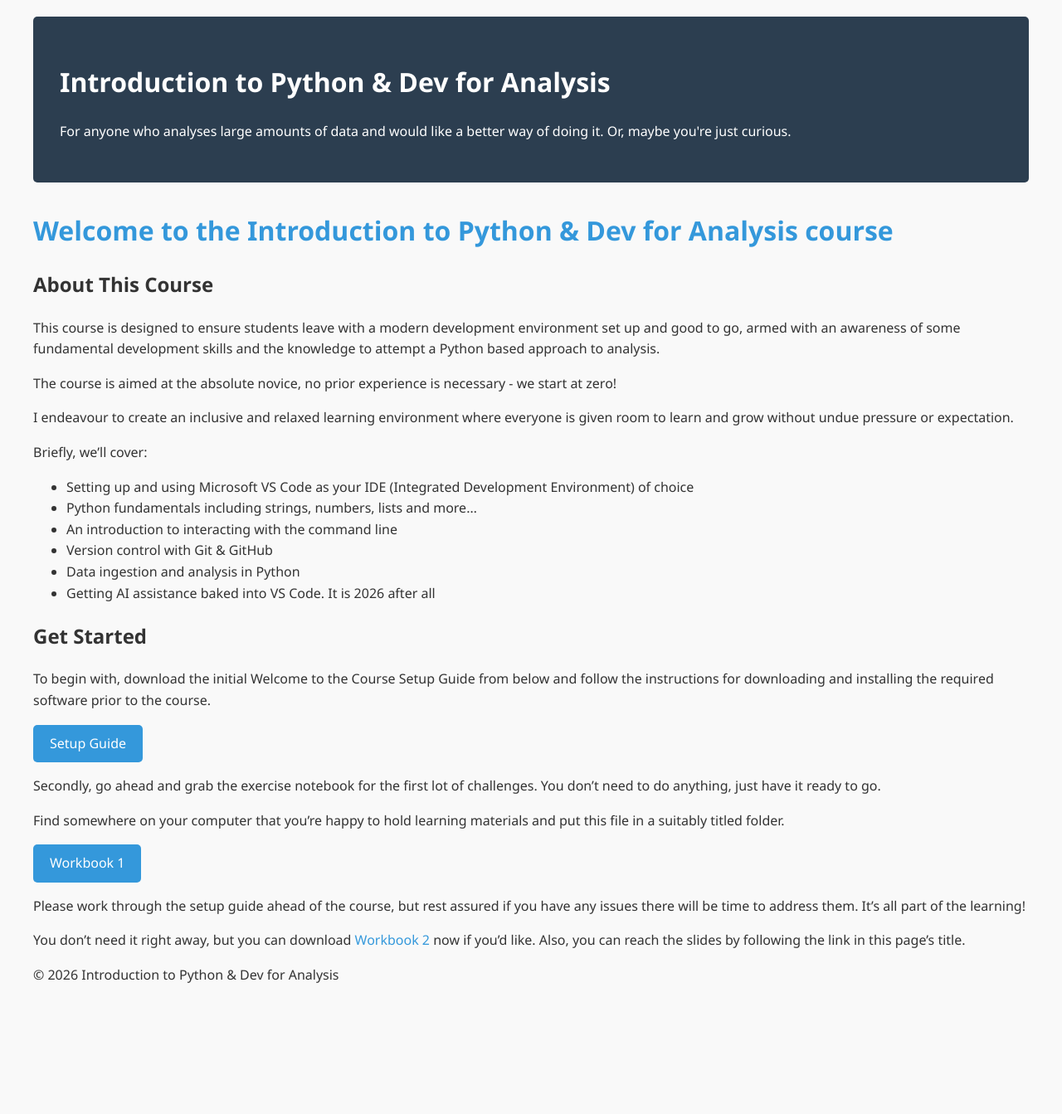
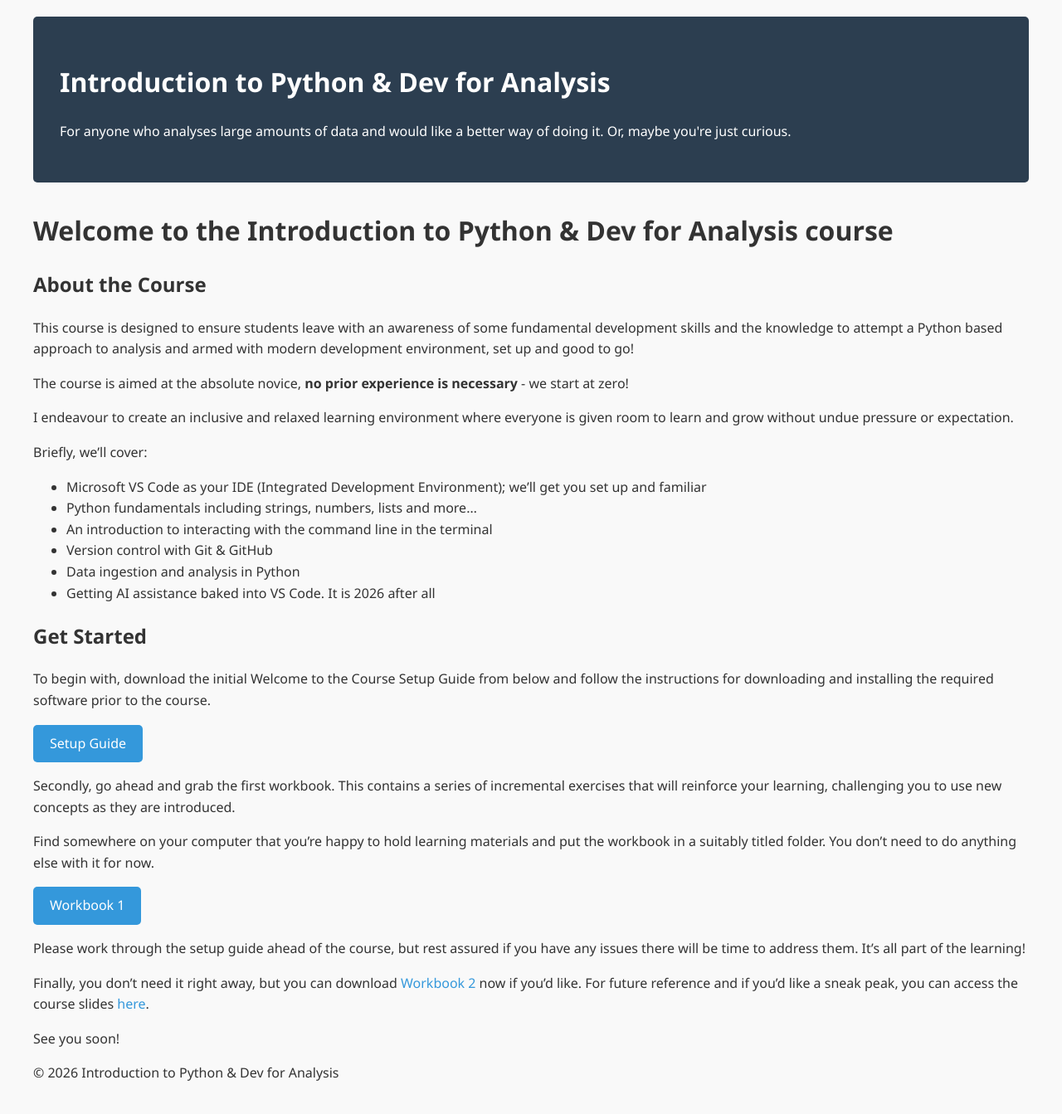
Before and after one commit to stegr81/Python-and-Dev-for-Analysis, a Jekyll site: the page built from docs/index.md, in a window 1280 px wide. Shown: the whole page at 83% size. Built offline with Jekyll 4.4.1, drawn with Linux system fonts in a browser that asks for light colours; before the commit the page ends 1225 px from its top, so only the background shows below that.

Commit message:
change to splash page

```diff
--- a/docs/index.md
+++ b/docs/index.md
@@ -4,22 +4,21 @@ title: Introduction to Python & Dev for Analysis
 description: A comprehensive introduction to using Python for analysis in a modern dev environment
 ---
 
-<h1>
-  <a href="https://ur37mx9zpq2wk5v9yx2aa.lovable.app/#1" target="_blank" rel="noopener noreferrer">Welcome to the Introduction to Python & Dev for Analysis course</a>
-</h1>
+# Welcome to the Introduction to Python & Dev for Analysis course
 
-## About This Course
-This course is designed to ensure students leave with a modern development environment set up and good to go, armed with an awareness of some fundamental development skills and the knowledge to attempt a Python based approach to analysis.
 
-The course is aimed at the absolute novice, no prior experience is necessary - we start at zero!
+## About the Course
+This course is designed to ensure students leave with an awareness of some fundamental development skills and the knowledge to attempt a Python based approach to analysis and armed with modern development environment, set up and good to go!
+
+The course is aimed at the absolute novice, <b>no prior experience is necessary</b> - we start at zero!
 
 I endeavour to create an inclusive and relaxed learning environment where everyone is given room to learn and grow without undue pressure or expectation.
 
 Briefly, we'll cover:
 
-- Setting up and using Microsoft VS Code as your IDE (Integrated Development Environment) of choice
+- Microsoft VS Code as your IDE (Integrated Development Environment); we'll get you set up and familiar
 - Python fundamentals including strings, numbers, lists and more...
-- An introduction to interacting with the command line
+- An introduction to interacting with the command line in the terminal
 - Version control with Git & GitHub
 - Data ingestion and analysis in Python
 - Getting AI assistance baked into VS Code. It is 2026 after all
@@ -31,9 +30,9 @@ To begin with, download the initial Welcome to the Course Setup Guide from below
   <i class="bi bi-download"></i> Setup Guide
 </a>
 
-Secondly, go ahead and grab the exercise notebook for the first lot of challenges. You don't need to do anything, just have it ready to go.
+Secondly, go ahead and grab the first workbook. This contains a series of incremental exercises that will reinforce your learning, challenging you to use new concepts as they are introduced.
 
-Find somewhere on your computer that you're happy to hold learning materials and put this file in a suitably titled folder.
+Find somewhere on your computer that you're happy to hold learning materials and put the workbook in a suitably titled folder. You don't need to do anything else with it for now.
 
 <a href="{{'workbooks/workbook_1.ipynb' | relative_url }}" class="btn" download>
   <i class="bi bi-download"></i> Workbook 1
@@ -41,4 +40,6 @@ Find somewhere on your computer that you're happy to hold learning materials and
 
 Please work through the setup guide ahead of the course, but rest assured if you have any issues there will be time to address them. It's all part of the learning!
 
-You don't need it right away, but you can download <a href="{{'workbooks/workbook_2.ipynb' | relative_url }}" download><i class="bi bi-download"></i>Workbook 2</a> now if you'd like. Also, you can reach the slides by following the link in this page's title.
+Finally, you don't need it right away, but you can download <a href="{{'workbooks/workbook_2.ipynb' | relative_url }}" download><i class="bi bi-download"></i>Workbook 2</a> now if you'd like. For future reference and if you'd like a sneak peak, you can access the course slides <a href="https://ur37mx9zpq2wk5v9yx2aa.lovable.app/#1" target="_blank" rel="noopener noreferrer">here</a>.
+
+See you soon!
```
